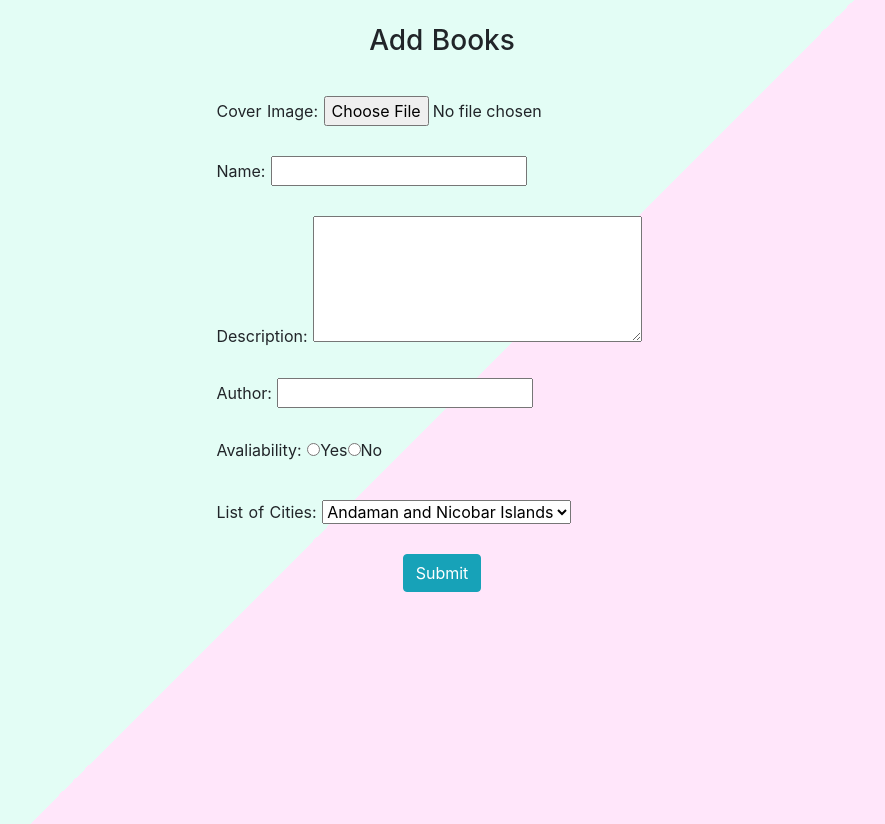
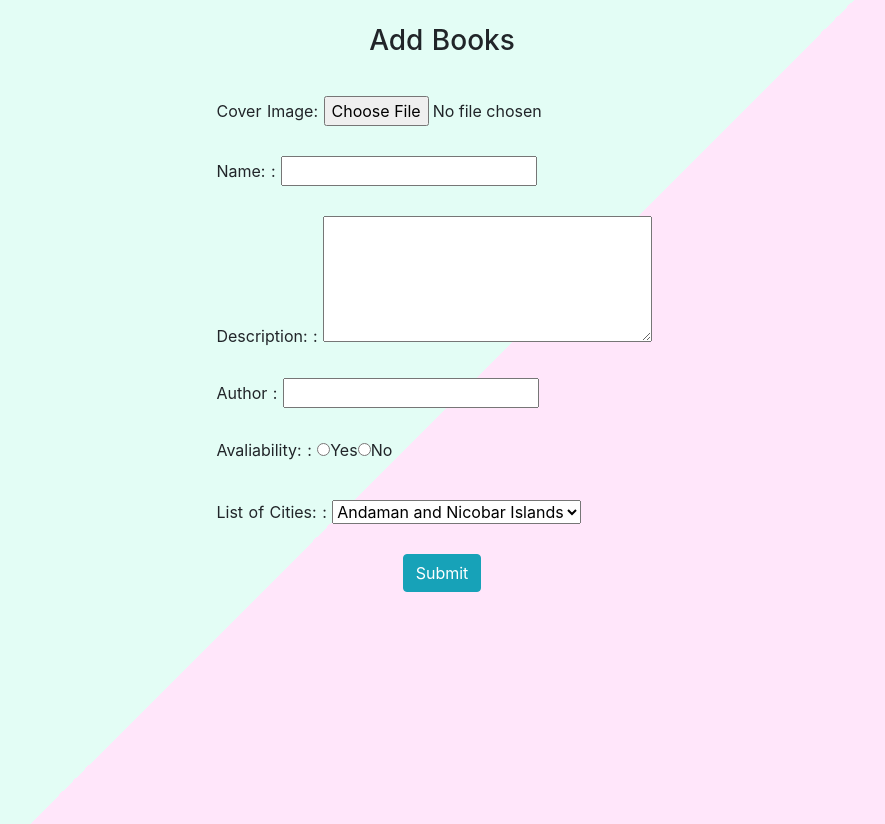
Before and after one commit to hiwanis/Book-Listing, a Nuxt app: page /addBooks in a window 1280 px wide. Shown: the whole page, without its empty margins (198-1083 px from the left). Built offline with nearby package versions, Linux system fonts and the light colour scheme.

Commit message:
your message

```diff
--- a/package.json
+++ b/package.json
@@ -12,7 +12,7 @@
     "bootstrap": "^4.6.0",
     "bootstrap-vue": "^2.21.2",
     "core-js": "^3.8.3",
+    "joi": "^17.4.0",
     "nuxt": "^2.14.12"
-  },
-  "devDependencies": {}
+  }
 }
--- a/pages/addBooks.vue
+++ b/pages/addBooks.vue
@@ -7,16 +7,16 @@
       <div class="d-flex flex-row justify-content-center">
         <div class="bookItems">
           <ul class="list-unstyled">
-            <li>Cover Image: <input type="file" name="myImage" accept="image/x-png,image/gif,image/jpeg" /> </li>
-            <li>Name: <input type="text" name="" id="" /> </li>
-            <li>Description: <textarea name="description" id="" cols="30" rows="5"></textarea> </li>
-            <li>Author: <input type="text" name="" id="" /> </li>
-            <li>Avaliability: <input type="radio" name="available" id="yes" value="yes">
+            <li>Cover Image: {{ cname }} <input type="file" name="myImage" accept="image/x-png,image/gif,image/jpeg" /> </li>
+            <li>Name: {{ name }}: <input type="text" name="" id="" /> </li>
+            <li>Description: {{ description }}: <textarea name="description" id="" cols="30" rows="5"></textarea> </li>
+            <li>Author {{ author }}: <input type="text" name="" id="" /> </li>
+            <li>Avaliability: {{avaliability}}: <input type="radio" name="available" id="yes" value="yes">
               <label for="yes">Yes</label>
               <input type="radio" name="available" id="no" value="no">
               <label for="no">No</label>
-            <li>
-              List of Cities:
+            <li>List of Cities:
+              {{lcities}}:
               <select name=stateList>
                 <option value="Andaman and Nicobar Islands">Andaman and Nicobar Islands</option>
                 <option value="Andhra Pradesh">Andhra Pradesh</option>
@@ -65,6 +65,12 @@
   </div>
 </template>
 
+<script>
+export default {
+
+}
+</script>
+
 <style>
 body{
     background: linear-gradient(-225deg,#e3fdf5 50%,#ffe6fa 50%);
--- a/pages/listOfBooks.vue
+++ b/pages/listOfBooks.vue
@@ -1 +1,40 @@
-import aadBooks from addBooks.vue
+
+<template>
+    <div class="container">
+        <div class="text-center mt-4">
+            List of all the Books
+        </div>
+        <div class="d-flex flex-rwo justify-content-center">
+            <ul>
+                <li>
+                    {{cname}}
+                </li>
+            </ul>
+            <ul>
+                <li>
+                    {{name}}
+                </li>
+            </ul>
+            <ul>
+                <li>
+                    {{description}}
+                </li>
+            </ul>
+            <ul>
+                <li>
+                    {{author}}
+                </li>
+            </ul>
+            <ul>
+                <li>
+                    {{avaliability}}
+                </li>
+            </ul>
+            <ul>
+                <li>
+                    {{lcities}}
+                </li>
+            </ul>
+        </div>
+    </div>
+</template>
```
Also changed, not shown: 1 other file (tests, documents, lock files or other folders).
